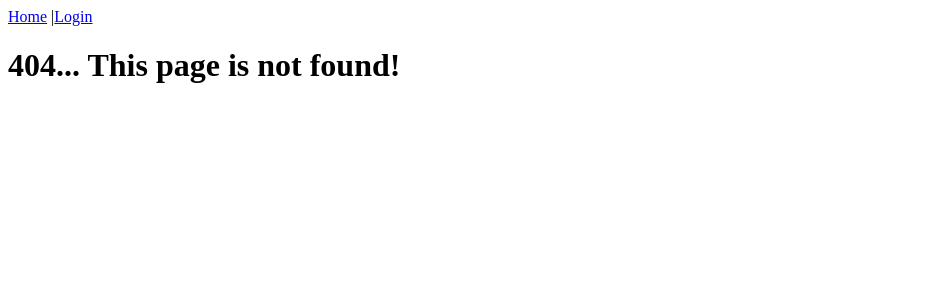
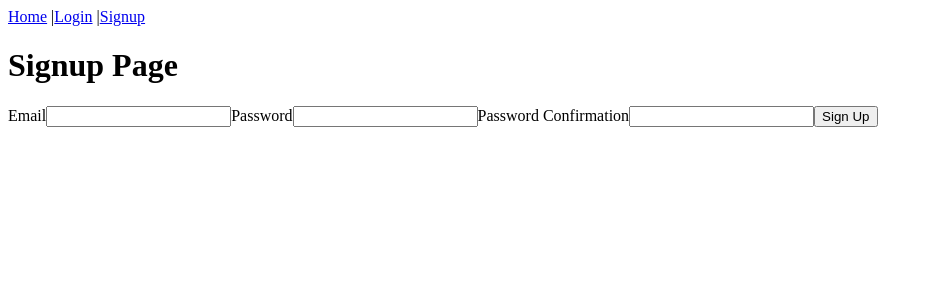
Before and after one commit to AleksandrRogachev94/chat-vote-go-frontend, a React (Create React App) app: page /signup in a window 1280 px wide. Before the commit this address had no page. Shown: the top 300 px of the page, without its empty margins (0-933 px from the left). Built offline with nearby package versions, Linux system fonts and the light colour scheme.

Commit message:
add signup form with basic action

```diff
--- /dev/null
+++ b/src/actions/signupActions.js
@@ -0,0 +1,21 @@
+import 'isomorphic-fetch'
+
+export function userSignupRequest(userData) {
+  return dispatch => {
+    const request = new Request('/api/v1/signup', {
+      method: 'POST',
+      headers: new Headers({
+        'Content-Type': 'application/json',
+        'Accepts': 'application/json'
+      }),
+      body: JSON.stringify({user: userData})
+    });
+
+    return fetch(request)
+      .then(response => response.json())
+      .then(json => {
+        console.log(json)
+        // localStorage.setItem('jwtToken', json.jwt)
+      })
+  }
+}
--- a/src/containers/App.js
+++ b/src/components/App.js
@@ -1,5 +1,5 @@
 import React, { Component } from 'react';
-import Navbar from '../components/Navbar'
+import Navbar from './Navbar'
 
 class App extends Component {
   render() {
--- a/src/components/LoginPage.js
+++ b/src/components/LoginPage.js
@@ -29,5 +29,5 @@ class LoginPage extends React.Component {
   }
 }
 
-LoginPage =  connect(null, { login })(LoginPage)
+LoginPage = connect(null, { login })(LoginPage)
 export default LoginPage
--- a/src/components/Navbar.js
+++ b/src/components/Navbar.js
@@ -4,7 +4,8 @@ import { Link } from 'react-router'
 const Navbar = () => (
   <div>
     <Link to='/'>Home</Link> |
-    <Link to='/login'>Login</Link>
+    <Link to='/login'>Login</Link> |
+    <Link to='/signup'>Signup</Link>
   </div>
 )
 
--- /dev/null
+++ b/src/components/signup/SignupForm.js
@@ -0,0 +1,52 @@
+import React from 'react'
+import PropTypes from 'prop-types';
+
+class SignupForm extends React.Component {
+  constructor(props) {
+    super(props)
+
+    this.state={
+      email: '',
+      password: '',
+      password_confirmation: '',
+      errors: []
+    }
+
+    this.handleChange = this.handleChange.bind(this)
+    this.handleSubmit = this.handleSubmit.bind(this)
+  }
+
+  handleChange(ev) {
+    this.setState({
+      [ev.target.name]: ev.target.value
+    })
+  }
+
+  handleSubmit(ev) {
+    ev.preventDefault()
+    this.props.userSignupRequest(this.state)
+  }
+
+  render() {
+    return (
+      <form onSubmit={this.handleSubmit}>
+        <label>Email
+          <input type="text" name="email" value={this.state.email} onChange={this.handleChange} />
+        </label>
+        <label>Password
+          <input type="password" name="password" value={this.state.password} onChange={this.handleChange} />
+        </label>
+        <label>Password Confirmation
+          <input type="password" name="password_confirmation" value={this.state.password_confirmation} onChange={this.handleChange} />
+        </label>
+        <button>Sign Up</button>
+      </form>
+    )
+  }
+}
+
+SignupForm.propTypes = {
+  userSignupRequest: PropTypes.func.isRequired,
+}
+
+export default SignupForm
--- /dev/null
+++ b/src/components/signup/SignupPage.js
@@ -0,0 +1,23 @@
+import React from 'react'
+import { connect } from 'react-redux'
+import PropTypes from 'prop-types';
+import SignupForm from './SignupForm'
+import { userSignupRequest } from '../../actions/signupActions'
+
+class SignupPage extends React.Component {
+
+  render() {
+    const { userSignupRequest } = this.props
+    return (
+      <div>
+        <h1>Signup Page</h1>
+        <SignupForm userSignupRequest={userSignupRequest} />
+      </div>
+    )
+  }
+}
+SignupPage.propTypes = {
+  userSignupRequest: PropTypes.func.isRequired,
+}
+
+export default connect(null, { userSignupRequest })(SignupPage)
--- a/src/containers/Root.js
+++ b/src/containers/Root.js
@@ -1,10 +1,11 @@
 import React from 'react';
 import { Router, Route, IndexRoute, browserHistory } from 'react-router'
 import { Provider } from 'react-redux'
-import App from './App'
+import App from '../components/App'
 import Home from '../components/Home'
 import NotFound from '../components/NotFound'
 import LoginPage from '../components/LoginPage'
+import SignupPage from '../components/signup/SignupPage'
 
 const Root = ({ store }) => (
   <Provider store={store} >
@@ -12,6 +13,7 @@ const Root = ({ store }) => (
       <Route path='/' component={App} >
         <IndexRoute component={Home} />
         <Route path='/login' component={LoginPage} />
+        <Route path='/signup' component={SignupPage} />
 
         <Route path='*' component={NotFound} />
       </Route>
```
